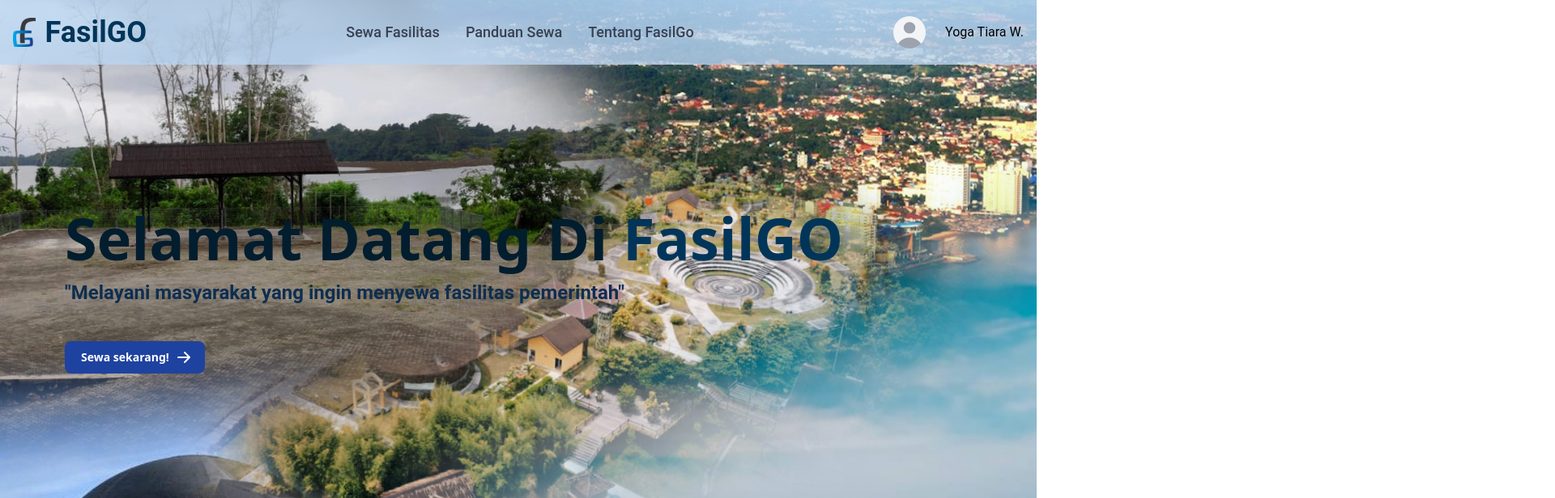
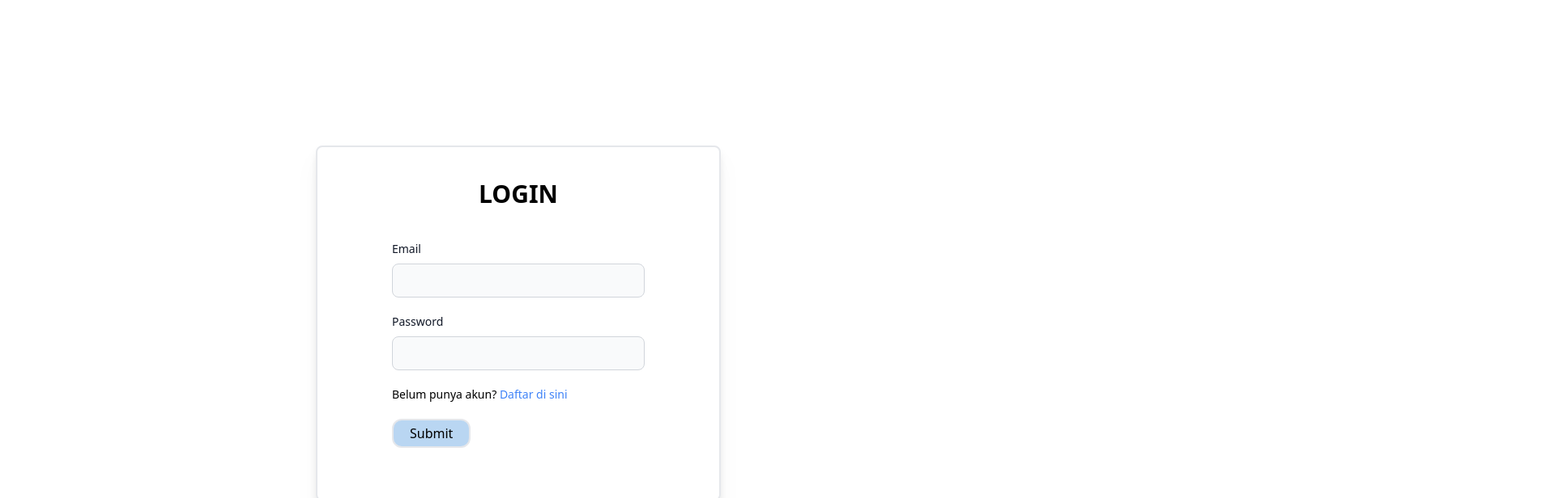
Before and after one commit to Yogatiara/praktikum-web, a React (Vite) app: page /login in a window 1280 px wide. Shown: the top 616 px of the page at 81% size, 1920 px wide, since content can reach past the window. Built offline with nearby package versions, Linux system fonts and the light colour scheme.

Commit message:
Add Login.jsx

```diff
--- a/package.json
+++ b/package.json
@@ -13,7 +13,8 @@
     "flowbite-react": "^0.4.2",
     "react": "^18.2.0",
     "react-chevron": "^1.1.1",
-    "react-dom": "^18.2.0"
+    "react-dom": "^18.2.0",
+    "react-router-dom": "^6.9.0"
   },
   "devDependencies": {
     "@types/react": "^18.0.27",
--- a/src/App.jsx
+++ b/src/App.jsx
@@ -1,7 +1,8 @@
 import { useState } from 'react'
 import reactLogo from './assets/react.svg'
 import LandingPages from './pages/landingPages'
-
+import { BrowserRouter as Router, Routes, Route } from 'react-router-dom'
+import Login from './pages/Login'
 
 
 function App() {
@@ -9,7 +10,14 @@
 
   return (
     <>
-      <LandingPages />
+      <Router>
+        <Routes>
+          <Route path='/' element={<LandingPages />} />
+          <Route path='/login' element={<Login />} />
+
+        </Routes>
+      </Router>
+
 
     </>
   )
--- /dev/null
+++ b/src/pages/Login.jsx
@@ -0,0 +1,30 @@
+import { Link } from "react-router-dom";
+
+const Login = () => {
+
+  return (
+    <div className="h-screen w-max flex flex-col justify-center mx-auto">
+      <div className="flex flex-col p-10 items-center w-[500px] bg-white border border-2 border-solid rounded-lg  drop-shadow-xl">
+        <div className="text-dark text-3xl font-bold mb-10">
+          <h1>LOGIN</h1>
+        </div>
+        <form className="w-3/4 mb-6">
+          <div className="flex flex-col mb-5">
+            <label for="default-input" className="block mb-2 text-sm font-medium text-gray-900">Email</label>
+            <input type="text" id="default-input" className="bg-gray-50 border border-gray-300 text-gray-900 text-sm rounded-lg focus:ring-blue-500 focus:border-blue-500 block w-full p-2.5" />
+          </div>
+          <div className="flex flex-col mb-5">
+            <label className="block mb-2 text-sm font-medium text-gray-900">Password</label>
+            <input type="password" id="default-input" className="bg-gray-50 border border-gray-300 text-gray-900 text-sm rounded-lg focus:ring-blue-500 focus:border-blue-500 block w-full p-2.5" />
+          </div>
+          <div className="mb-5">
+            <p className="text-sm">Belum punya akun? <Link to={"/register"} className={"text-blue-500 font-medium"}>Daftar di sini</Link> </p>
+          </div>
+          <button className="border border-2 rounded-xl py-1 px-5 bg-[#B9D6F2] hover:bg-blue-400">Submit</button>
+        </form>
+      </div>
+    </div>
+  );
+}
+
+export default Login;
```
Also changed, not shown: 1 other file (tests, documents, lock files or other folders).
